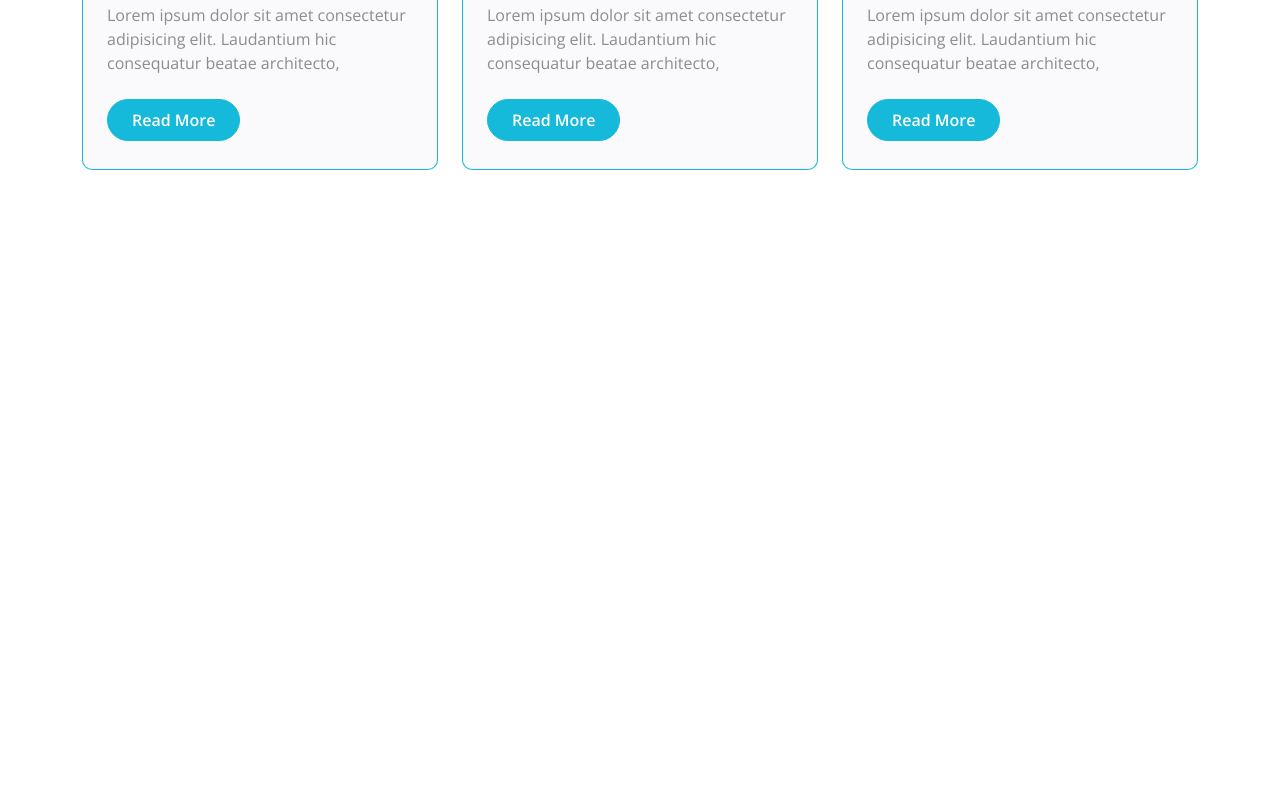
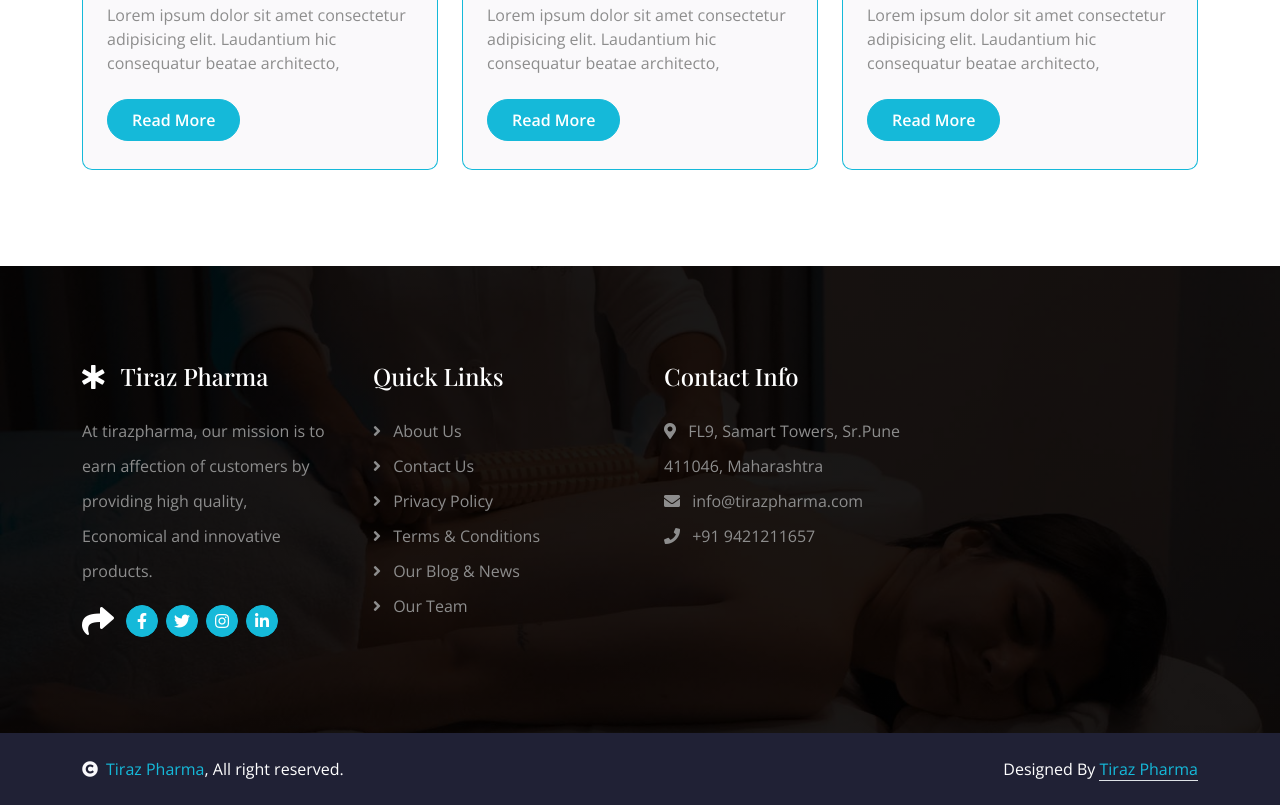
Before and after one commit to zubairmeer/TirazPharma, a plain HTML site: page index.html in a window 1280 px wide. Shown: the part 7865-8670 px from the top of the page. Before the commit the page ends 8131 px from the top, so only its background shows below. Drawn offline with nearby package versions, Linux system fonts and the light colour scheme; animation ran at ten frames a second.

Commit message:
Update index.html
code added

```diff
--- a/index.html
+++ b/index.html
@@ -762,11 +762,65 @@
         <!-- Blog End -->
 
 
-        <!-- Footer Start -->
-        <div class="footer">
+    <!-- Footer Start -->
+        <div class="container-fluid footer py-5 wow fadeIn" data-wow-delay="0.2s">
+            <div class="container py-5">
+                <div class="row g-5">
+                    <div class="col-md-6 col-lg-6 col-xl-3">
+                        <div class="footer-item d-flex flex-column">
+                            <h4 class="text-white mb-4"><i class="fas fa-star-of-life me-3"></i>Tiraz Pharma</h4>
+                            <p>At tirazpharma, our mission is to earn affection of customers by providing high quality, Economical and innovative products.
+                            </p>
+                            <div class="d-flex align-items-center">
+                                <i class="fas fa-share fa-2x text-white me-2"></i>
+                                <a class="btn-square btn btn-primary text-white rounded-circle mx-1" href="https://www.facebook.com/profile.php?id=61556403430079" target="_blank" ><i class="fab fa-facebook-f"></i></a>
+                                <a class="btn-square btn btn-primary text-white rounded-circle mx-1" href="https://twitter.com/TirazPharma" target="_blank"><i class="fab fa-twitter"></i></a>
+                                <a class="btn-square btn btn-primary text-white rounded-circle mx-1" href="" target="_blank"><i class="fab fa-instagram"></i></a>
+                                <a class="btn-square btn btn-primary text-white rounded-circle mx-1" href="" target="_blank"><i class="fab fa-linkedin-in"></i></a>
+                            </div>
+                        </div>
+                    </div>
+                    <div class="col-md-6 col-lg-6 col-xl-3">
+                        <div class="footer-item d-flex flex-column">
+                            <h4 class="mb-4 text-white">Quick Links</h4>
+                            <a href=""><i class="fas fa-angle-right me-2"></i> About Us</a>
+                            <a href=""><i class="fas fa-angle-right me-2"></i> Contact Us</a>
+                            <a href=""><i class="fas fa-angle-right me-2"></i> Privacy Policy</a>
+                            <a href=""><i class="fas fa-angle-right me-2"></i> Terms & Conditions</a>
+                            <a href=""><i class="fas fa-angle-right me-2"></i> Our Blog & News</a>
+                            <a href=""><i class="fas fa-angle-right me-2"></i> Our Team</a>
+                        </div>
+                    </div>
 
+                    <div class="col-md-6 col-lg-6 col-xl-3">
+                        <div class="footer-item d-flex flex-column">
+                            <h4 class="mb-4 text-white">Contact Info</h4>
+                            <a href="https://www.google.com/maps/place/Samrat+Towers/@18.4556492,73.868566,15z/data=!4m6!3m5!1s0x3bc2eae97ed43593:0x6f8510b073d7cdfa!8m2!3d18.4556492!4d73.868566!16s%2Fg%2F11f0938k_4?entry=ttu" target="_blank"><i class="fa fa-map-marker-alt me-2"></i> FL9, Samart Towers, Sr.Pune 411046, Maharashtra</a>
+                            <a href="mailto:info@tirazpharma.com" target="_blank"><i class="fas fa-envelope me-2"></i> info@tirazpharma.com</a>
+                            <a href="tel:919421211657" target="_blank"><i class="fas fa-phone me-2"></i> +91 9421211657</a>
+                        </div>
+                    </div>
+                </div>
+            </div>
         </div>
         <!-- Footer End -->
+		<!-- Copyright Start -->
+        <div class="container-fluid copyright py-4">
+            <div class="container">
+                <div class="row g-4 align-items-center">
+                    <div class="col-md-6 text-center text-md-start mb-md-0">
+                        <span class="text-white"><a href="https://tirazpharma.com"><i class="fas fa-copyright text-light me-2"></i>Tiraz Pharma</a>, All right reserved.</span>
+                    </div>
+                    <div class="col-md-6 text-center text-md-end text-white">
+                        Designed By <a class="border-bottom" href="https://tirazpharma.com">Tiraz Pharma</a>
+                    </div>
+                </div>
+            </div>
+        </div>
+        <!-- Copyright End -->
+
+        <!-- Back to Top -->
+        <a href="#" class="btn btn-primary btn-lg-square back-to-top"><i class="fa fa-arrow-up"></i></a>
 
 
 
```
